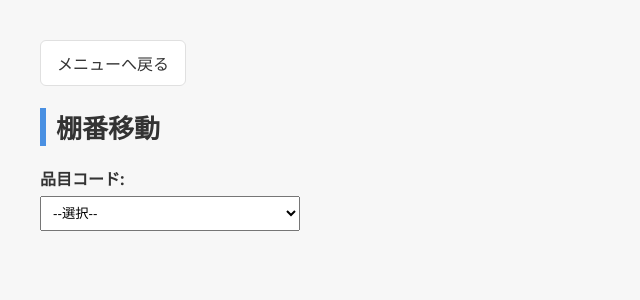
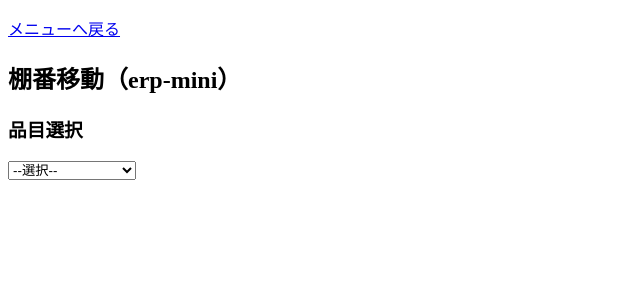
Before and after one commit to erp-mini-web/erp-mini, a Flask app: page /move in a window 1280 px wide. Shown: the top 300 px of the page, without its empty margins (0-640 px from the left). Run offline with Flask 3, Linux system fonts and the light colour scheme.

Commit message:
Update move.html

```diff
--- a/templates/move.html
+++ b/templates/move.html
@@ -1,84 +1,19 @@
 <!DOCTYPE html>
-<html>
+<html lang="ja">
 <head>
     <meta charset="UTF-8">
-    <title>棚番移動</title>
-
-    <style>
-        body {
-            font-family: "Segoe UI", sans-serif;
-            margin: 40px;
-            background: #f7f7f7;
-            color: #333;
-        }
-
-        h2 {
-            margin-bottom: 20px;
-            font-size: 26px;
-            border-left: 6px solid #4a90e2;
-            padding-left: 10px;
-        }
-
-        label {
-            font-weight: 600;
-        }
-
-        select, input {
-            padding: 8px;
-            margin: 6px 0 16px 0;
-            width: 260px;
-        }
-
-        button {
-            padding: 10px 20px;
-            background: #4a90e2;
-            color: white;
-            border: none;
-            border-radius: 6px;
-            cursor: pointer;
-        }
-
-        button:hover {
-            background: #357ABD;
-        }
-
-        .msg {
-            margin: 10px 0;
-            color: #d9534f;
-        }
-
-        /* 他ページと統一したメニューボタン */
-        .menu-btn {
-            display: inline-block;
-            padding: 10px 16px;
-            background: white;
-            border-radius: 6px;
-            text-decoration: none;
-            color: #333;
-            border: 1px solid #e0e0e0;
-            transition: 0.15s;
-            font-weight: 500;
-        }
-        .menu-btn:hover {
-            background: #4a90e2;
-            color: white;
-            border-color: #4a90e2;
-        }
-    </style>
+    <title>棚番移動（erp-mini）</title>
 </head>
 <body>
 
-<!-- メニューへ戻る（他ページと同じ位置） -->
-<div style="margin-bottom: 20px;">
-    <a href="/" class="menu-btn">メニューへ戻る</a>
-</div>
+<p><a href="/">メニューへ戻る</a></p>
 
-<h2>棚番移動</h2>
+<h2>棚番移動（erp-mini）</h2>
 
 <form method="POST">
 
     <!-- 品目選択 -->
-    <label>品目コード:</label><br>
+    <h3>品目選択</h3>
     <select name="item_code" required onchange="this.form.submit()">
         <option value="">--選択--</option>
         {% for code, item in items.items() %}
@@ -88,7 +23,7 @@
             </option>
         {% endfor %}
     </select>
-    <br>
+    <br><br>
 
     {% if request.form.get('item_code') %}
         {% set item_code = request.form.get('item_code') %}
@@ -103,8 +38,8 @@
         {% endif %}
 
         <!-- 移動元棚番 -->
+        <h3>移動元棚番</h3>
         {% if stock[item_code] %}
-            <label>移動元棚番:</label><br>
             <select name="from_location" required onchange="this.form.submit()">
                 <option value="">--選択--</option>
                 {% for loc, lots in stock[item_code].items() %}
@@ -115,17 +50,17 @@
                 {% endfor %}
             </select>
         {% else %}
-            <p class="msg">この品目にはまだ在庫がありません。</p>
+            <p>この品目にはまだ在庫がありません。</p>
         {% endif %}
-        <br>
+        <br><br>
 
         {% if request.form.get('from_location') %}
             {% set from_loc = request.form.get('from_location') %}
             {% set lots = stock[item_code][from_loc] %}
 
             <!-- ロット選択 -->
+            <h3>ロット選択</h3>
             {% if lots %}
-                <label>ロット番号:</label><br>
                 <select name="lot_no" required>
                     <option value="">--選択--</option>
                     {% for lot in lots %}
@@ -135,24 +70,24 @@
                     {% endfor %}
                 </select>
             {% else %}
-                <p class="msg">この棚番にはロットがありません。</p>
+                <p>この棚番にはロットがありません。</p>
             {% endif %}
-            <br>
+            <br><br>
 
             <!-- 移動数量 -->
-            <label>移動数量:</label><br>
+            <h3>移動数量</h3>
             <input type="number" name="qty" min="1" required>
-            <br>
+            <br><br>
 
             <!-- 移動先棚番 -->
-            <label>移動先棚番:</label><br>
+            <h3>移動先棚番</h3>
             <select name="to_location" required>
                 <option value="">--選択--</option>
                 {% for loc, info in locations.items() %}
                     <option value="{{ loc }}">{{ loc }} / {{ info.desc }}</option>
                 {% endfor %}
             </select>
-            <br>
+            <br><br>
 
             <button type="submit" name="do_move">移動する</button>
         {% endif %}
```
